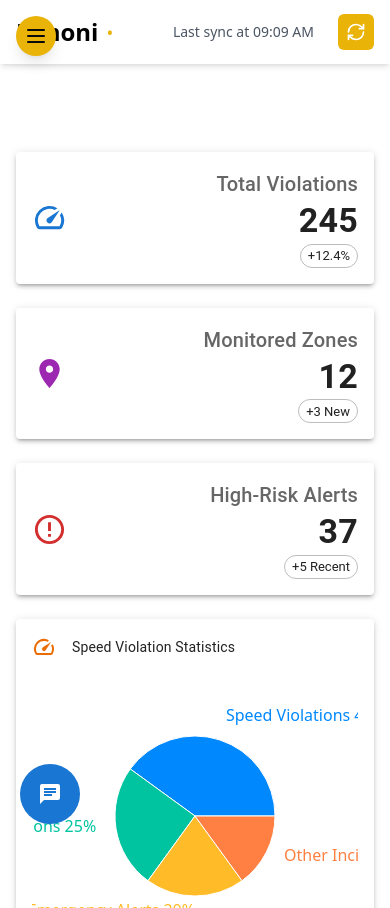
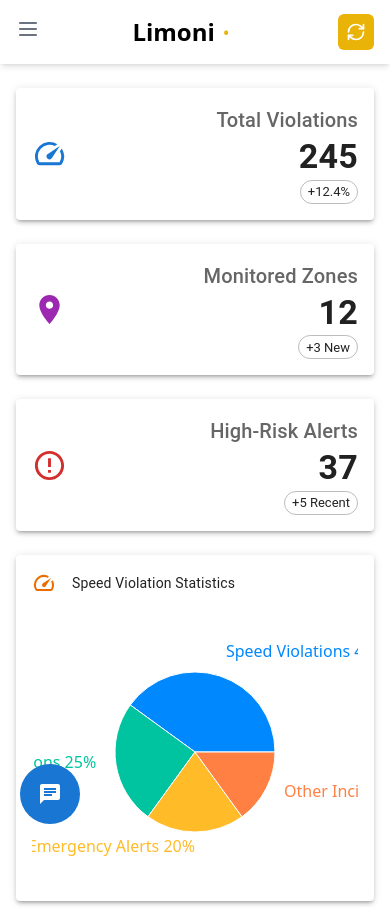
Before and after one commit to SUREN239/LiMoni, a React (Vite) app: page /dashboard in a window 390 px wide. Built offline with nearby package versions, Linux system fonts and the light colour scheme; sample sign-in values are in the browser's storage.

Commit message:
Full Responsive

```diff
--- a/src/Pages/MainDashboard.jsx
+++ b/src/Pages/MainDashboard.jsx
@@ -1,17 +1,23 @@
-import React from 'react'
+import React, { useState } from 'react';
 
-import Navbar from '../components/Navbar'
-import DashboardLayout from '../components/DashboardLayout'
+import Navbar from '../components/Navbar';
+import DashboardLayout from '../components/DashboardLayout';
 
-function MainDashboard({onLogout}) {
+function MainDashboard({ onLogout }) {
+  const [isSidebarOpen, setIsSidebarOpen] = useState(false);
+
+  const toggleSidebar = () => {
+    setIsSidebarOpen(!isSidebarOpen);
+  };
+
   return (
     <>
-      <Navbar/>
-      <div className="pt-16 ">
-        <DashboardLayout onLogout={onLogout}/>
+      <Navbar onMenuToggle={toggleSidebar} />
+      <div className="pt-16">
+        <DashboardLayout onLogout={onLogout} isSidebarOpen={isSidebarOpen} toggleSidebar={toggleSidebar} />
       </div>
     </>
-  )
+  );
 }
 
-export default MainDashboard
+export default MainDashboard;
--- a/src/components/DashboardLayout.jsx
+++ b/src/components/DashboardLayout.jsx
@@ -1,4 +1,5 @@
 import React, { useState, useEffect } from 'react';
+import { useNavigate } from 'react-router-dom';
 import {
   Home,
   Activity,
@@ -9,30 +10,23 @@ import {
   BarChart,
   AlertTriangle,
   Settings,
-  LogOut,
-  Menu,
-  X
+  LogOut
 } from 'lucide-react';
-import { useNavigate } from 'react-router-dom';
 
-// Import all previous imports (Dashboard, Analytics, etc.)
-import { Dashboard } from "./sidebar/Dashboard";
-import { Analytics } from "./sidebar/Analytics";
-import { ZoneInsights } from "./sidebar/ZoneInsights";
-import { Reports } from "./sidebar/Reports";
-import { MailAndSQSPage } from "./sidebar/MailAndSQSPage";
-import { TicketingPage } from "./sidebar/TicketingPage";
-import { AnalyticalReport } from "./sidebar/AnalyticalReport";
-import { AccidentFlaggedVehicles } from "./sidebar/AccidentFlaggedVehicles";
-import { Settingss } from "./sidebar/Settings";
-
-// Import SpeedBreakerChatbot
+// Import your components
+import { Dashboard } from './sidebar/Dashboard';
+import { Analytics } from './sidebar/Analytics';
+import { ZoneInsights } from './sidebar/ZoneInsights';
+import { Reports } from './sidebar/Reports';
+import { MailAndSQSPage } from './sidebar/MailAndSQSPage';
+import { TicketingPage } from './sidebar/TicketingPage';
+import { AnalyticalReport } from './sidebar/AnalyticalReport';
+import { AccidentFlaggedVehicles } from './sidebar/AccidentFlaggedVehicles';
+import { Settingss } from './sidebar/Settings';
 import SpeedBreakerChatbot from './SpeedBreakerChatBot';
-
 
 const Logout = ({ onLogout }) => {
   const navigate = useNavigate();
-
 
   const handleLogout = () => {
     // Clear local storage
@@ -41,8 +35,8 @@ const Logout = ({ onLogout }) => {
     // Call logout method to clear any auth state
     onLogout();
 
-      // Perform a full page reload to reset all application state
-      window.location.href = '/login';
+    // Navigate to the login page
+    navigate('/login');
   };
 
   return (
@@ -59,168 +53,86 @@ const Logout = ({ onLogout }) => {
   );
 };
 
-export default function DashboardLayout({ onLogout }) {
+const DashboardLayout = ({ onLogout, isSidebarOpen, toggleSidebar }) => {
   const [activeTab, setActiveTab] = useState('dashboard');
   const [isMobile, setIsMobile] = useState(window.innerWidth <= 768);
-  const [isSidebarOpen, setIsSidebarOpen] = useState(false);
 
   const sidebarItems = [
-    {
-      name: 'Dashboard',
-      icon: Home,
-      key: 'dashboard',
-      component: Dashboard
-    },
-    {
-      name: 'Analytics',
-      icon: Activity,
-      key: 'analytics',
-      component: Analytics
-    },
-    {
-      name: 'Zone Insights',
-      icon: MapPin,
-      key: 'zone-insights',
-      component: ZoneInsights
-    },
-    {
-      name: 'Reports',
-      icon: FileText,
-      key: 'reports',
-      component: Reports
-    },
-    {
-      name: 'Mail & SQS',
-      icon: Mail,
-      key: 'mail-sqs',
-      component: MailAndSQSPage
-    },
-    {
-      name: 'Ticketing',
-      icon: Ticket,
-      key: 'ticketing',
-      component: TicketingPage
-    },
-    {
-      name: 'Analytical Report',
-      icon: BarChart,
-      key: 'analytical-report',
-      component: AnalyticalReport
-    },
-    {
-      name: 'Accident Flagged',
-      icon: AlertTriangle,
-      key: 'accident-flagged',
-      component: AccidentFlaggedVehicles
-    },
-    {
-      name: 'Settings',
-      icon: Settings,
-      key: 'settings',
-      component: Settingss
-    },
-    {
-      name: 'Logout',
-      icon: LogOut,
-      key: 'logout',
-      component: () => <Logout onLogout={onLogout} />
-    }
+    { name: 'Dashboard', icon: Home, key: 'dashboard', component: Dashboard },
+    { name: 'Analytics', icon: Activity, key: 'analytics', component: Analytics },
+    { name: 'Zone Insights', icon: MapPin, key: 'zone-insights', component: ZoneInsights },
+    { name: 'Reports', icon: FileText, key: 'reports', component: Reports },
+    { name: 'Mail & SQS', icon: Mail, key: 'mail-sqs', component: MailAndSQSPage },
+    { name: 'Ticketing', icon: Ticket, key: 'ticketing', component: TicketingPage },
+    { name: 'Analytical Report', icon: BarChart, key: 'analytical-report', component: AnalyticalReport },
+    { name: 'Accident Flagged', icon: AlertTriangle, key: 'accident-flagged', component: AccidentFlaggedVehicles },
+    { name: 'Settings', icon: Settings, key: 'settings', component: Settingss },
+    { name: 'Logout', icon: LogOut, key: 'logout', component: () => <Logout onLogout={onLogout} /> },
   ];
 
-  // Check and update mobile view
   useEffect(() => {
     const checkMobileView = () => {
       setIsMobile(window.innerWidth <= 768);
     };
 
-    // Check on resize
     window.addEventListener('resize', checkMobileView);
-
-    // Cleanup listener
     return () => window.removeEventListener('resize', checkMobileView);
   }, []);
 
   const ActiveComponent = sidebarItems.find(item => item.key === activeTab)?.component || null;
 
-  // Mobile sidebar toggle
-  const toggleSidebar = () => {
-    setIsSidebarOpen(!isSidebarOpen);
-  };
-
-  // Handle tab selection
   const handleTabSelect = (key) => {
     setActiveTab(key);
-    if (isMobile) {
-      setIsSidebarOpen(false);
-    }
+    if (isMobile) toggleSidebar();
   };
-
 
   return (
     <div className="flex flex-col h-screen overflow-hidden relative">
-      {/* Mobile Menu Toggle */}
-      {isMobile && (
-        <button
-          onClick={toggleSidebar}
-          className="fixed top-4 left-4 z-50 bg-yellow-500 p-2 rounded-full shadow-lg"
-        >
-          {isSidebarOpen ? <X size={24} /> : <Menu size={24} />}
-        </button>
-      )}
-
       <div className="flex flex-1 overflow-hidden">
-        {/* Sidebar - Responsive Design */}
+        {/* Sidebar */}
         <div
-          className={`
-            ${isMobile
+          className={`${
+            isMobile
               ? `fixed top-0 left-0 bottom-0 w-64 bg-white z-40 transform transition-transform duration-300 ease-in-out
                  ${isSidebarOpen ? 'translate-x-0' : '-translate-x-full'}`
-              : 'w-1/5 bg-white border-r-2 border-yellow-500 fixed left-0 top-16 bottom-0 overflow-y-auto'}
-          `}
+              : 'w-1/5 bg-white border-r-2 border-yellow-500 fixed left-0 top-16 bottom-0 overflow-y-auto'
+          }`}
         >
           <nav className={`mt-4 ${isMobile ? 'pt-16' : ''}`}>
             {sidebarItems.map((item) => (
               <button
                 key={item.key}
                 onClick={() => handleTabSelect(item.key)}
-                className={`
-                  w-full text-left px-4 py-3 flex items-center
-                  ${activeTab === item.key
+                className={`w-full text-left px-4 py-3 flex items-center ${
+                  activeTab === item.key
                     ? 'bg-yellow-500 text-black font-bold'
-                    : 'hover:bg-yellow-100 text-gray-800'}
-                  transition duration-200 ease-in-out
-                `}
+                    : 'hover:bg-yellow-100 text-gray-800'
+                } transition duration-200 ease-in-out`}
               >
                 <item.icon className="mr-3" size={20} />
-                {!isMobile && item.name}
+                {item.name}
               </button>
             ))}
           </nav>
         </div>
 
         {/* Main Content Area */}
-        <div
-          className={`
-            ${isMobile
-              ? 'w-full pl-0 mt-16'
-              : 'w-4/5 ml-[20%] mt-0'}
-            overflow-y-auto
-          `}
-        >
+        <div className={`${isMobile ? 'w-full' : 'w-4/5 ml-[20%]'} overflow-y-auto`}>
           {ActiveComponent && <ActiveComponent />}
         </div>
 
-        {/*SpeedBreakerChatbot */}
+        {/* SpeedBreakerChatbot */}
         <SpeedBreakerChatbot />
       </div>
 
-      {/* Mobile overlay when sidebar is open */}
       {isMobile && isSidebarOpen && (
         <div
           className="fixed inset-0 bg-black bg-opacity-50 z-30"
-          onClick={() => setIsSidebarOpen(false)}
+          onClick={toggleSidebar}
         />
       )}
     </div>
   );
-}
+};
+
+export default DashboardLayout;
--- a/src/components/Navbar.jsx
+++ b/src/components/Navbar.jsx
@@ -1,7 +1,7 @@
 import React, { useState } from 'react';
-import { RefreshCw } from 'lucide-react';
+import { RefreshCw, Menu } from 'lucide-react';
 
-export default function Navbar() {
+export default function Navbar({ onMenuToggle }) {
   const [lastSync, setLastSync] = useState(new Date());
   const [isRefreshing, setIsRefreshing] = useState(false);
 
@@ -17,31 +17,39 @@ export default function Navbar() {
   const formatLastSync = () => {
     return lastSync.toLocaleTimeString([], {
       hour: '2-digit',
-      minute: '2-digit'
+      minute: '2-digit',
     });
   };
 
   return (
     <>
       {/* Refresh overlay */}
-      {isRefreshing && (
-        <div
-          className="fixed inset-0 bg-white/80 z-[100] animate-pulse"
-        />
-      )}
+      {isRefreshing && <div className="fixed inset-0 bg-white/80 z-[100] animate-pulse" />}
 
       <nav className="bg-white shadow-md fixed top-0 left-0 right-0 z-50">
         <div className="max-w-7xl mx-auto px-4 sm:px-6 lg:px-8">
           <div className="flex items-center justify-between h-16">
-            <div className="flex items-center">
+            {/* Menu Toggle for Mobile */}
+            <div className="md:hidden">
+              <button
+                onClick={onMenuToggle}
+                className="text-gray-500 hover:text-gray-600 focus:outline-none"
+              >
+                <Menu size={24} />
+              </button>
+            </div>
+
+            {/* Logo */}
+            <div className="flex-1 flex justify-center md:justify-start items-center">
               <a href="/" className="flex items-center">
                 <span className="text-2xl font-bold text-black">Limoni</span>
                 <span className="ml-2 text-yellow-500 text-lg">•</span>
               </a>
             </div>
 
+            {/* Sync and Refresh */}
             <div className="flex items-center space-x-4">
-              <div className="text-sm text-gray-600 mr-2">
+              <div className="text-sm text-gray-600 mr-2 hidden md:block">
                 Last sync at {formatLastSync()}
               </div>
 
@@ -50,10 +58,7 @@ export default function Navbar() {
                 className="bg-yellow-500 text-white p-2 rounded-md hover:bg-yellow-600 transition-colors duration-200"
                 disabled={isRefreshing}
               >
-                <RefreshCw
-                  size={20}
-                  className={isRefreshing ? 'animate-spin' : ''}
-                />
+                <RefreshCw size={20} className={isRefreshing ? 'animate-spin' : ''} />
               </button>
             </div>
           </div>
```
Lines whose indentation alone changed are shown as unchanged.
